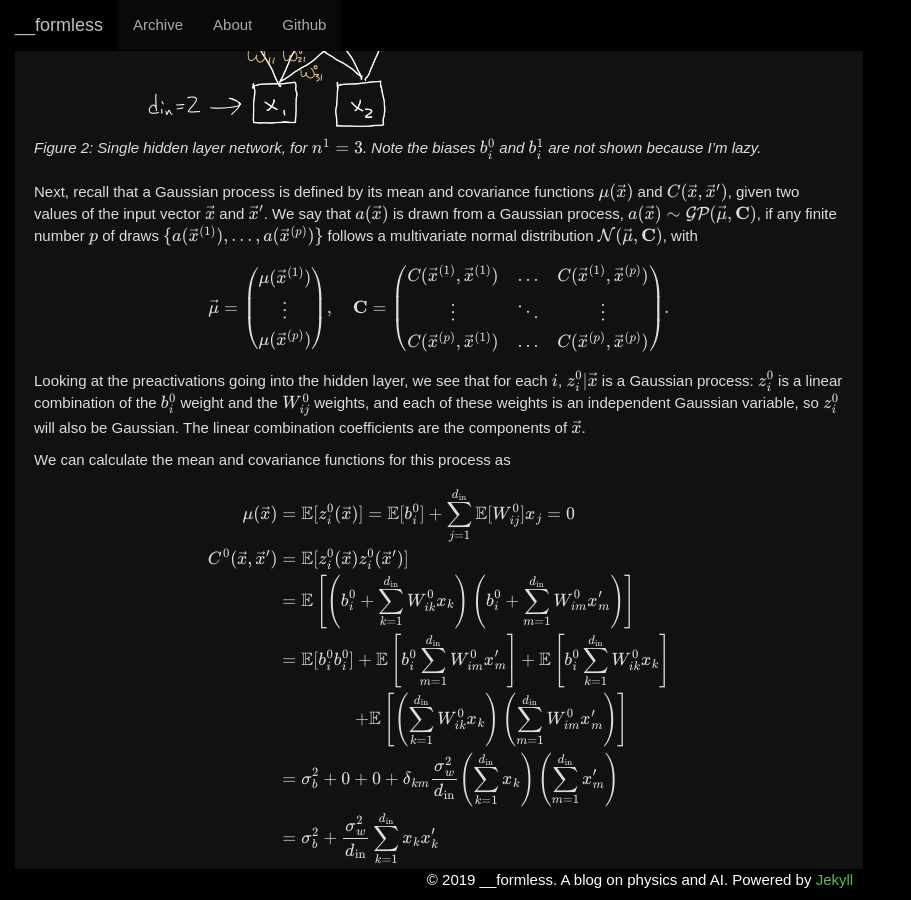
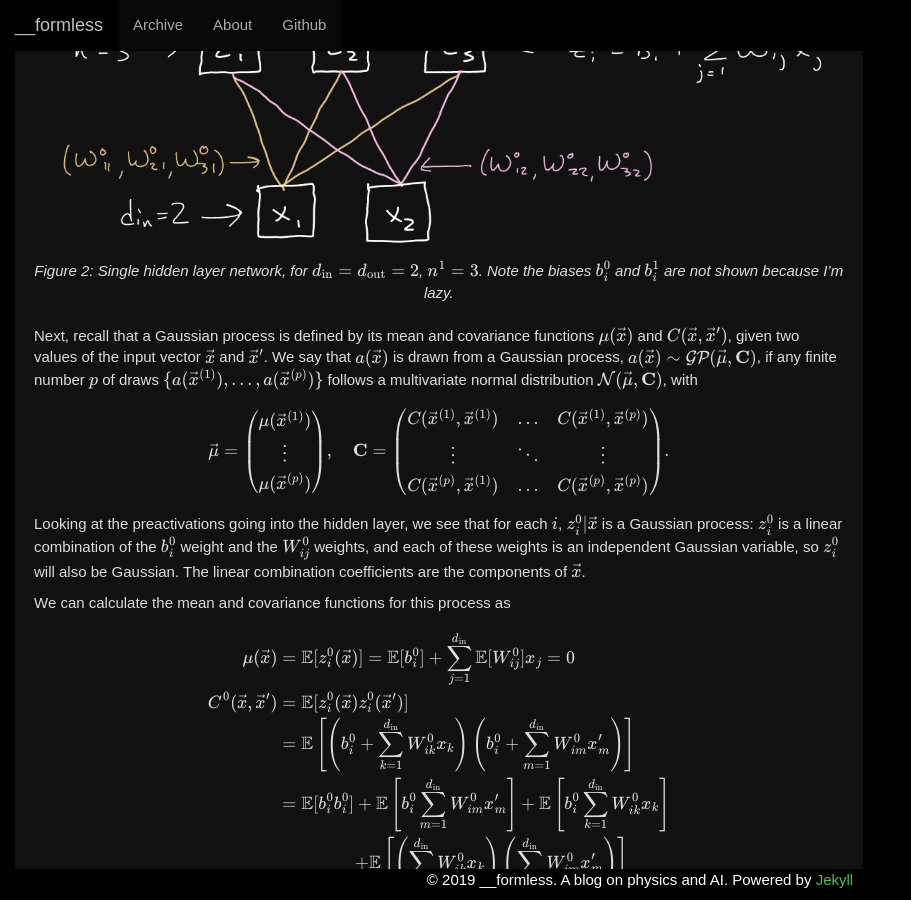
Before and after one commit to fineline179/fineline179.github.io, a Jekyll site: the page built from _posts/2019-12-06-Neural-Net-Gaussian-Processes.md, in a window 1280 px wide and 900 px high, scrolled down 2477 px. Shown: the whole window, without its empty margins (0-911 px from the left). Built offline with Jekyll 4.4.1, drawn with Linux system fonts in a browser that asks for light colours; some web fonts are replaced; formulas are drawn with MathJax 3.

Commit message:
blog post 1 -- better handdrawn figure

```diff
--- a/_posts/2019-12-06-Neural-Net-Gaussian-Processes.md
+++ b/_posts/2019-12-06-Neural-Net-Gaussian-Processes.md
@@ -148,10 +148,12 @@ An example of the single-hidden-layer network setup is shown in the following fi
 <!-- {:refdef: style="text-align: center;"} -->
 
 <!-- width="600px" -->
+<!-- : width="600px" style="float:center" -->
 
-| ![neural net diagram](/assets/NNGP/Misc3_trans.gif){: width="600px" style="float:center"} |
+
+| ![neural net diagram](/assets/NNGP/Misc4_trans.png){:class="img-responsive"} |
 |:--:|
-| *Figure 2: Single hidden layer network, for $$n^1 = 3$$. Note the biases $$b_i^0$$ and $$b_i^1$$ are not shown because I'm lazy.* |
+| *Figure 2: Single hidden layer network, for $$d_{\textrm{in}}=d_{\textrm{out}}=2$$, $$n^1 = 3$$. Note the biases $$b_i^0$$ and $$b_i^1$$ are not shown because I'm lazy.* |
 
 <br>
 Next, recall that a Gaussian process is defined by its mean and covariance functions
```
Also changed, not shown: assets/NNGP/Misc3.gif (deleted), assets/NNGP/Misc3_trans.gif (deleted), assets/NNGP/Misc4_trans.png (added).
